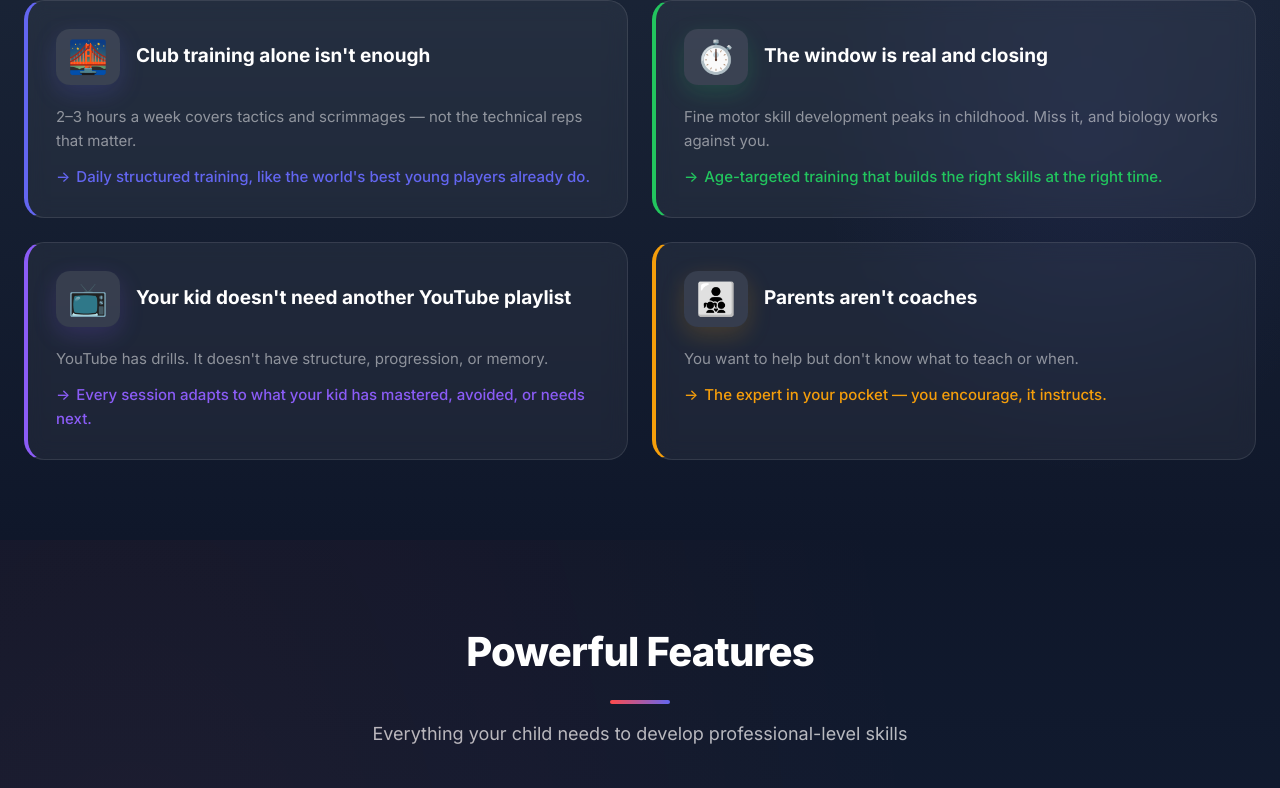
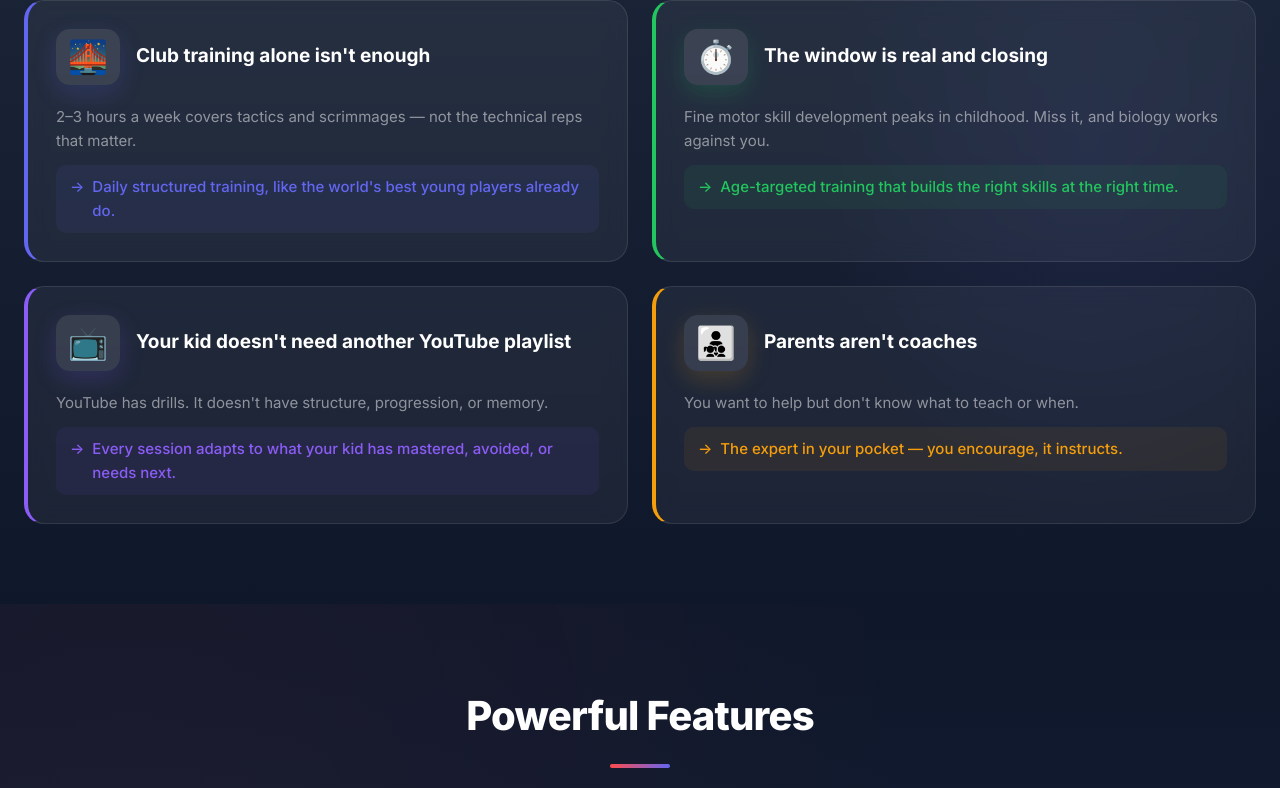
Before and after one commit to AllFooty/Versa-Footy, a React (Vite) app in the folder client/: page / in a window 1280 px wide. Shown: the part 3275-4063 px from the top of the page. Built offline with nearby package versions, Linux system fonts and the light colour scheme; no server answers.

Commit message:
Add tinted background to solution lines in Why Versa Footy cards
Makes the solution callout visually distinct from the problem text
with an accent-colored background pill.

Co-Authored-By: Claude Opus 4.6 <noreply@anthropic.com>

```diff
--- a/client/src/features/landing/LandingPage.jsx
+++ b/client/src/features/landing/LandingPage.jsx
@@ -481,16 +481,22 @@ export default function LandingPage() {
                     }}>
                       {item.problem}
                     </p>
-                    <p style={{
+                    <div style={{
                       fontSize: '15px',
                       color: item.borderColor,
                       lineHeight: '1.6',
                       margin: 0,
                       fontWeight: '500',
+                      backgroundColor: `${item.borderColor}12`,
+                      borderRadius: '10px',
+                      padding: '10px 14px',
+                      display: 'flex',
+                      alignItems: 'flex-start',
+                      gap: '8px',
                     }}>
-                      <span style={{ marginRight: '6px' }}>→</span>
-                      {item.solution}
-                    </p>
+                      <span style={{ flexShrink: 0 }}>→</span>
+                      <span>{item.solution}</span>
+                    </div>
                   </motion.div>
                 ))}
               </div>
```
